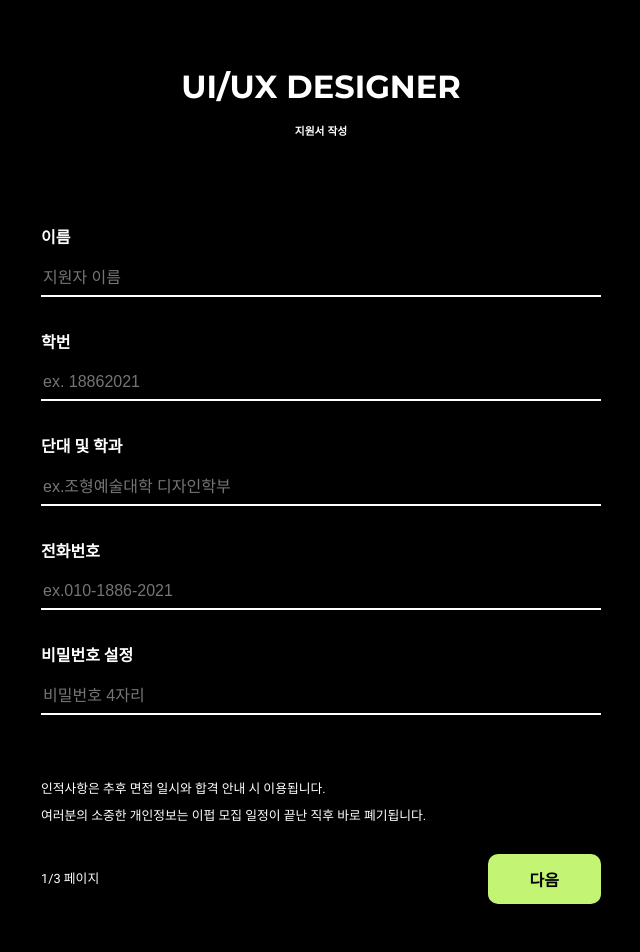
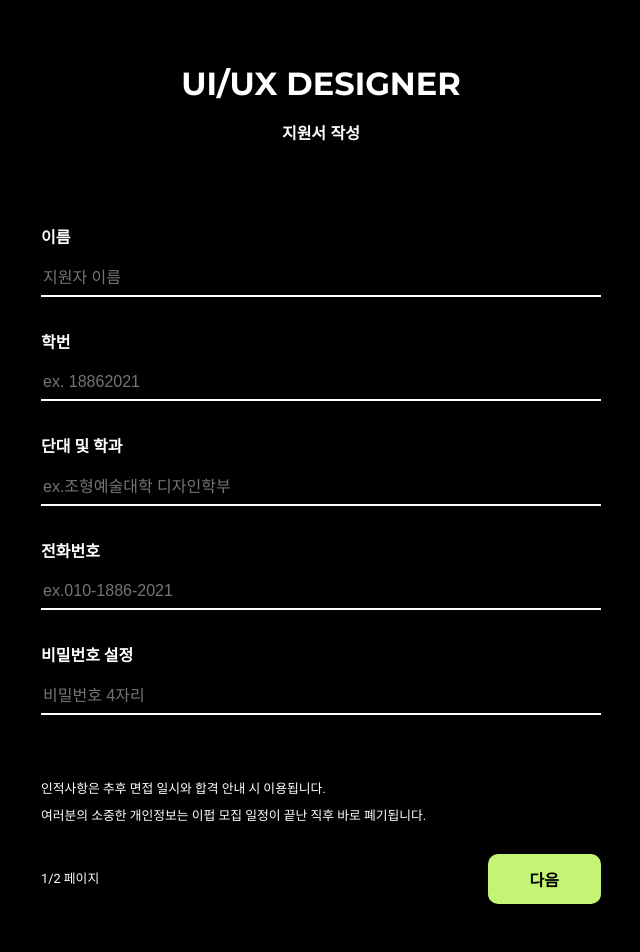
Before and after one commit to gdscewha-3rd/Project-EFUB, a React (Create React App) app in the folder efub-homepage/: page /designerRecruit in a window 1280 px wide. Shown: the part 120-1072 px from the top of the page, without its empty margins (319-959 px from the left). Built offline with nearby package versions, Linux system fonts and the light colour scheme.

Commit message:
디자이너 리쿠르트 오타 수정

```diff
--- a/efub-homepage/src/pages/DesignerRecruit.js
+++ b/efub-homepage/src/pages/DesignerRecruit.js
@@ -28,12 +28,6 @@ const Foot = styled.div`
     margin-top: 1.5rem;
     justify-content: space-between;
 `
-const TextBox = styled.div`
-  width: 100%;
-  height: 5rem;
-  background-color: rgba(225, 225, 225, 0.15);
-`;
-
 const Text1 = styled.div`
     font-family: Roboto;
     font-style: normal;
@@ -42,7 +36,6 @@ const Text1 = styled.div`
     margin-bottom: 1rem;
     line-height: 1.725rem; //28px
 `
-
 const Text2 = styled.div`
     font-family: Roboto;
     font-style: normal;
@@ -69,7 +62,7 @@ const DesignerRecruit = () => {
     <>
     <Banner>
       <h1 style = {{height: '3.5rem', marginBottom: '0.01rem'}} >UI/UX DESIGNER</h1>
-      <h6 style = {{marginTop: '0.001rem'}}>지원서 작성</h6>
+      <h4 style = {{marginTop: '0.001rem'}}>지원서 작성</h4>
     </Banner>
     <Main>
       <Text1>이름</Text1>
@@ -85,14 +78,12 @@ const DesignerRecruit = () => {
       <Text2 style = {{marginTop: "1.725rem"}}>인적사항은 추후 면접 일시와 합격 안내 시 이용됩니다.</Text2>
       <Text2>여러분의 소중한 개인정보는 이펍 모집 일정이 끝난 직후 바로 폐기됩니다.</Text2>
       <Foot>
-        <Text2>1/3 페이지</Text2>
+        <Text2>1/2 페이지</Text2>
         <Link to = "/designerRecruitSub">
           <Button filled>다음</Button>
         </Link>
       </Foot>
     </Main>
-
-
   </>
   </div>
 };
```
